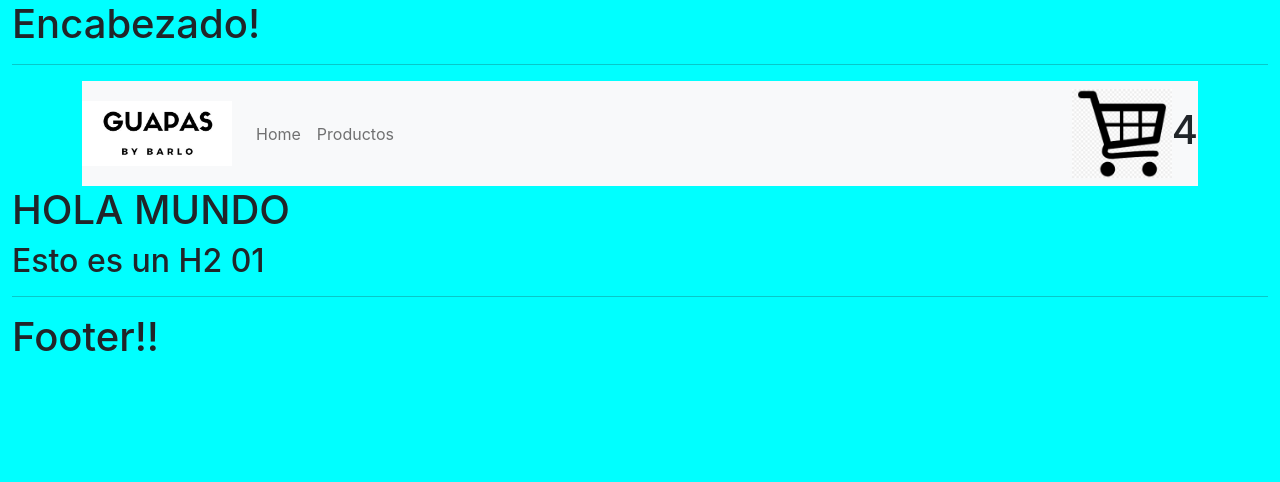
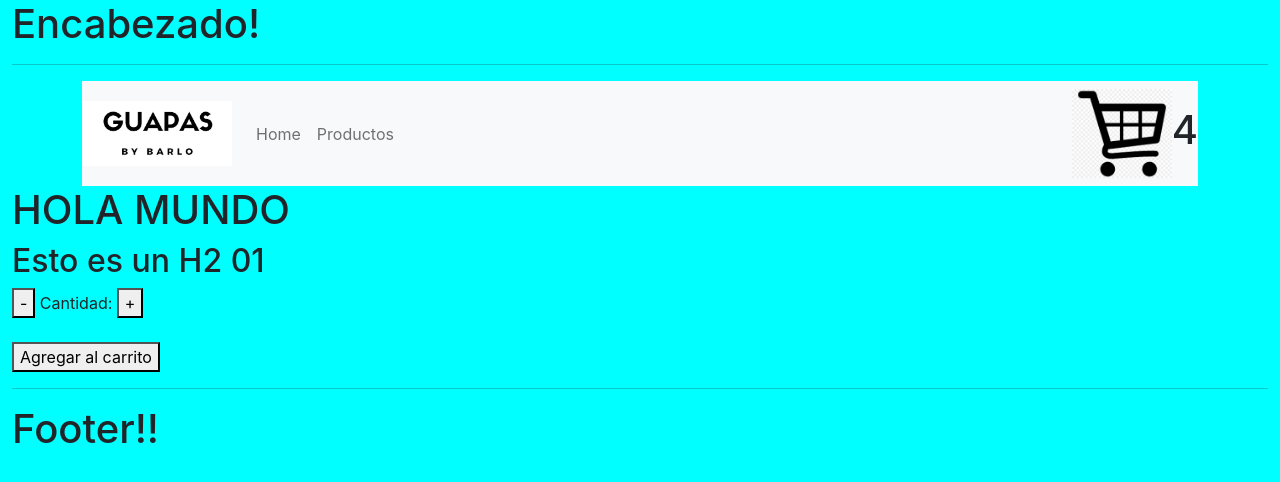
Before and after one commit to mpoletti93/CursoReact, a React (Create React App) app: page / in a window 1280 px wide. Shown: the top 482 px of the page. Built offline with nearby package versions, Linux system fonts and the light colour scheme.

Commit message:
gregaado de ItemCount

```diff
--- a/package.json
+++ b/package.json
@@ -3,6 +3,9 @@
   "version": "0.1.0",
   "private": true,
   "dependencies": {
+    "@emotion/react": "^11.10.4",
+    "@emotion/styled": "^11.10.4",
+    "@mui/material": "^5.10.3",
     "@testing-library/jest-dom": "^5.16.5",
     "@testing-library/react": "^13.3.0",
     "@testing-library/user-event": "^13.5.0",
--- a/src/App.js
+++ b/src/App.js
@@ -1,6 +1,7 @@
 import './App.css';
 import Footer from './Componentes/Footer';
 import Header from './Componentes/Header';
+import ItemCount from './Componentes/ItemCount';
 import Navvar from './Componentes/NavBar';
 
 function App() {
@@ -10,6 +11,7 @@ function App() {
     <Navvar />
       <h1>HOLA MUNDO</h1>
       <h2> Esto es un H2 01</h2>
+      <ItemCount />
     <Footer />
   </div>
   );
--- /dev/null
+++ b/src/Componentes/ItemCount.jsx
@@ -0,0 +1,34 @@
+import react from "react";
+import { useState } from "react";
+
+const ItemCount = (props) => {
+    const [cantidad, setCantidad] = useState(props.initial);
+
+    const handleIncrease = () => {
+        if (cantidad >= props.stock) {
+            setCantidad(cantidad);
+        } else {
+            setCantidad(cantidad + 1);
+        }
+    };
+
+    const handleSubtract = () => {
+        if (props.initial >= cantidad) {
+            setCantidad(cantidad);
+        } else {
+            setCantidad(cantidad - 1);
+        }
+    };
+
+    return (
+        <p>
+            <button onClick={handleSubtract}>-</button> Cantidad:
+            {cantidad} <button onClick={handleIncrease}>+</button>
+            <br/><br/>
+            <button onClick={props.onAdd}>Agregar al carrito</button>
+        </p>
+    );
+
+};
+
+export default ItemCount;
```
Also changed, not shown: 1 other file (tests, documents, lock files or other folders).
